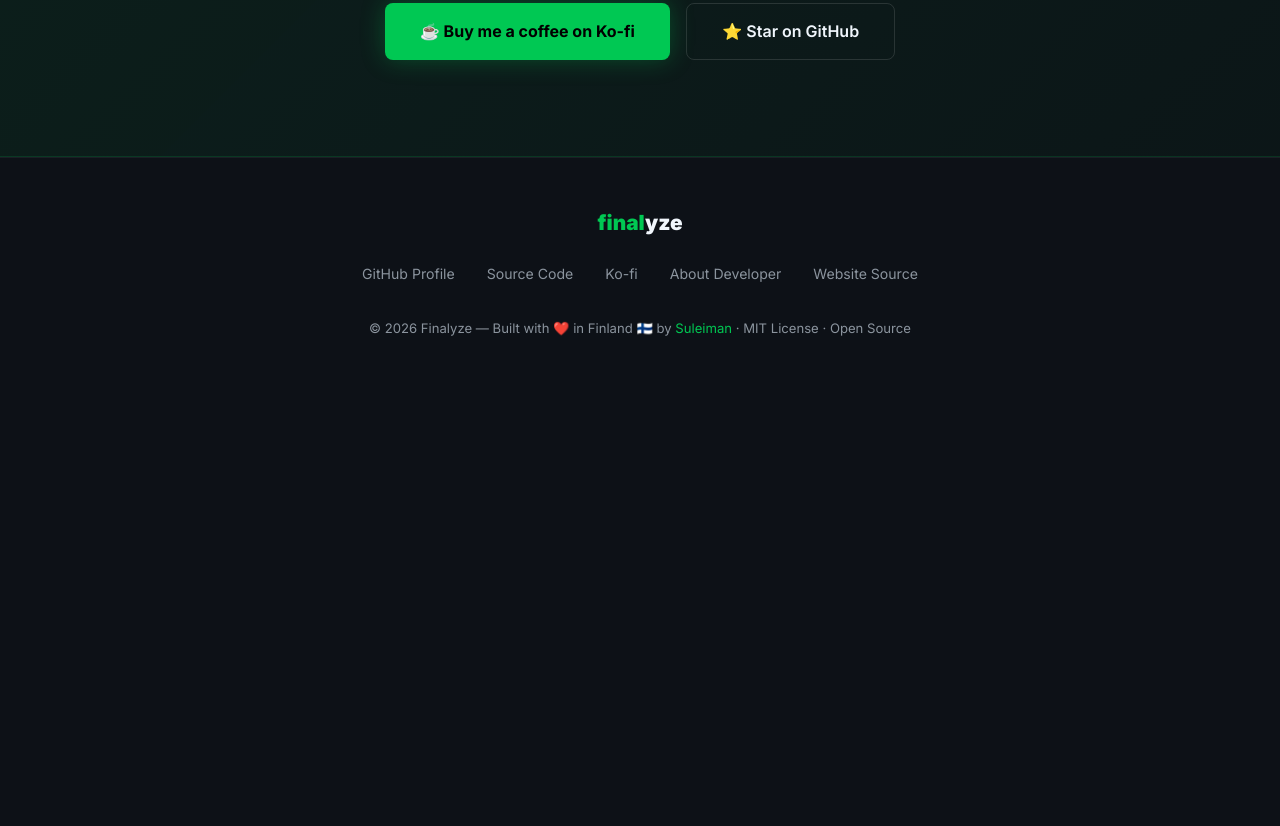
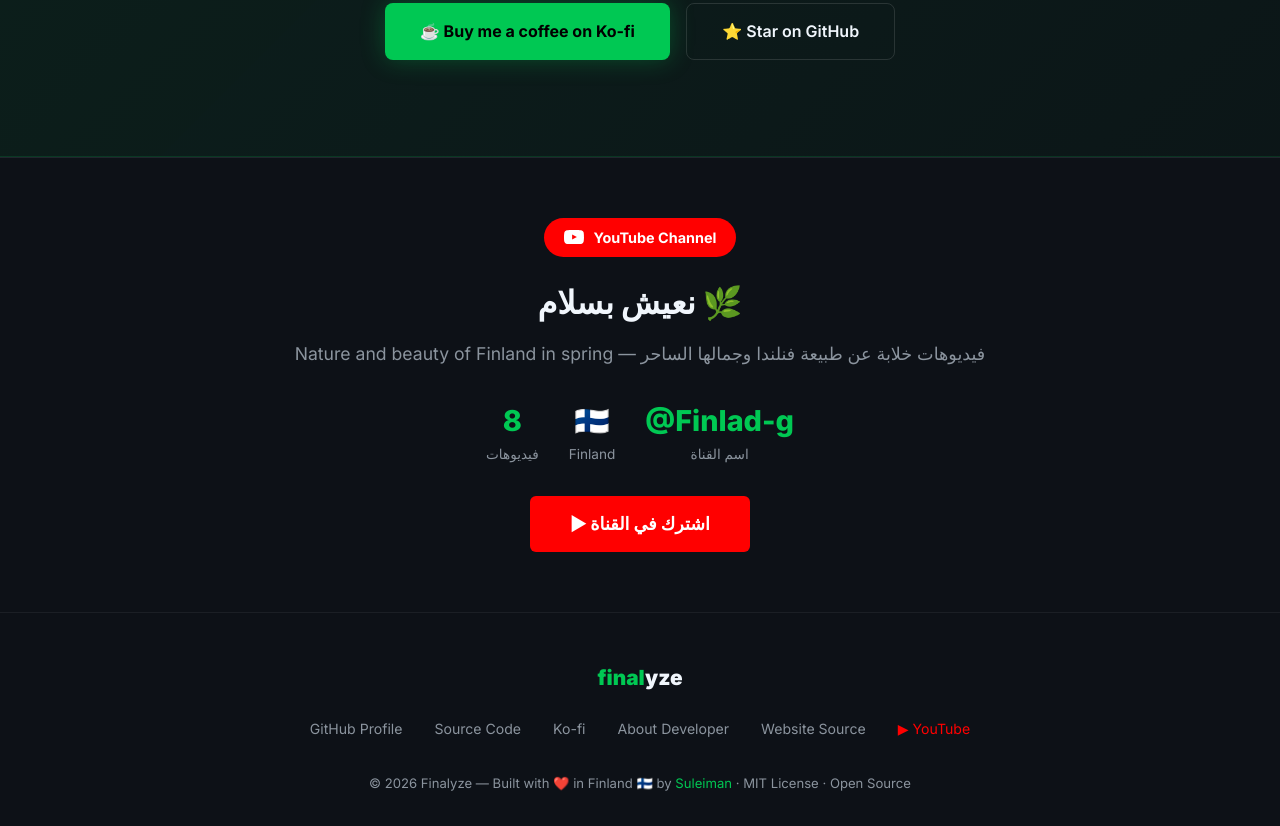
Before and after one commit to Su1982/https-finalyze.com, a plain HTML site: page index.html in a window 1280 px wide. Shown: the part 3918-4744 px from the top of the page. Before the commit the page ends 4289 px from the top, so only its background shows below. Drawn offline with Linux system fonts and the light colour scheme.

Commit message:
Add YouTube channel @Finlad-g section

```diff
--- a/index.html
+++ b/index.html
@@ -687,6 +687,39 @@
   </div>
 </div>
 
+<!-- ===== YOUTUBE CHANNEL ===== -->
+<div style="background: #0D1117; padding: 60px 20px; text-align: center; border-top: 1px solid #21262D;">
+  <div style="max-width: 700px; margin: 0 auto;">
+    <div style="display: inline-flex; align-items: center; gap: 10px; background: #ff0000; color: white; padding: 8px 20px; border-radius: 20px; font-weight: 700; font-size: 0.9rem; margin-bottom: 20px;">
+      <svg width="20" height="20" viewBox="0 0 24 24" fill="white"><path d="M23.5 6.19a3.02 3.02 0 0 0-2.12-2.14C19.54 3.5 12 3.5 12 3.5s-7.54 0-9.38.55A3.02 3.02 0 0 0 .5 6.19C0 8.04 0 12 0 12s0 3.96.5 5.81a3.02 3.02 0 0 0 2.12 2.14C4.46 20.5 12 20.5 12 20.5s7.54 0 9.38-.55a3.02 3.02 0 0 0 2.12-2.14C24 15.96 24 12 24 12s0-3.96-.5-5.81zM9.75 15.02V8.98L15.5 12l-5.75 3.02z"/></svg>
+      YouTube Channel
+    </div>
+    <h2 style="color: #F0F6FC; font-size: 2rem; font-weight: 800; margin-bottom: 12px;">نعيش بسلام 🌿</h2>
+    <p style="color: #8B949E; font-size: 1.1rem; margin-bottom: 30px; line-height: 1.6;">
+      Nature and beauty of Finland in spring &mdash; فيديوهات خلابة عن طبيعة فنلندا وجمالها الساحر
+    </p>
+    <div style="display: flex; justify-content: center; gap: 30px; margin-bottom: 30px; flex-wrap: wrap;">
+      <div style="text-align: center;">
+        <div style="color: #00C853; font-size: 1.8rem; font-weight: 800;">8</div>
+        <div style="color: #8B949E; font-size: 0.85rem;">فيديوهات</div>
+      </div>
+      <div style="text-align: center;">
+        <div style="color: #00C853; font-size: 1.8rem; font-weight: 800;">🇫🇮</div>
+        <div style="color: #8B949E; font-size: 0.85rem;">Finland</div>
+      </div>
+      <div style="text-align: center;">
+        <div style="color: #00C853; font-size: 1.8rem; font-weight: 800;">@Finlad-g</div>
+        <div style="color: #8B949E; font-size: 0.85rem;">اسم القناة</div>
+      </div>
+    </div>
+    <a href="https://www.youtube.com/@Finlad-g" target="_blank" rel="noopener"
+       style="display: inline-block; background: #ff0000; color: white; padding: 14px 40px; border-radius: 6px; text-decoration: none; font-weight: 700; font-size: 1.1rem; transition: all 0.3s;"
+       onmouseover="this.style.background='#cc0000'" onmouseout="this.style.background='#ff0000'">
+      ▶ اشترك في القناة
+    </a>
+  </div>
+</div>
+
 <!-- ===== FOOTER ===== -->
 <footer>
   <div class="footer-logo">final<span>yze</span></div>
@@ -696,6 +729,7 @@
     <a href="https://ko-fi.com/suleiman1982" target="_blank" rel="noopener">Ko-fi</a>
     <a href="https://github.com/Su1982/Su1982/blob/main/CV.md" target="_blank" rel="noopener">About Developer</a>
     <a href="https://github.com/Su1982/https-finalyze.com" target="_blank" rel="noopener">Website Source</a>
+    <a href="https://www.youtube.com/@Finlad-g" target="_blank" rel="noopener" style="color:#ff0000;">▶ YouTube</a>
   </div>
   <p class="footer-copy">
     © 2026 Finalyze — Built with ❤️ in Finland 🇫🇮 by
```
